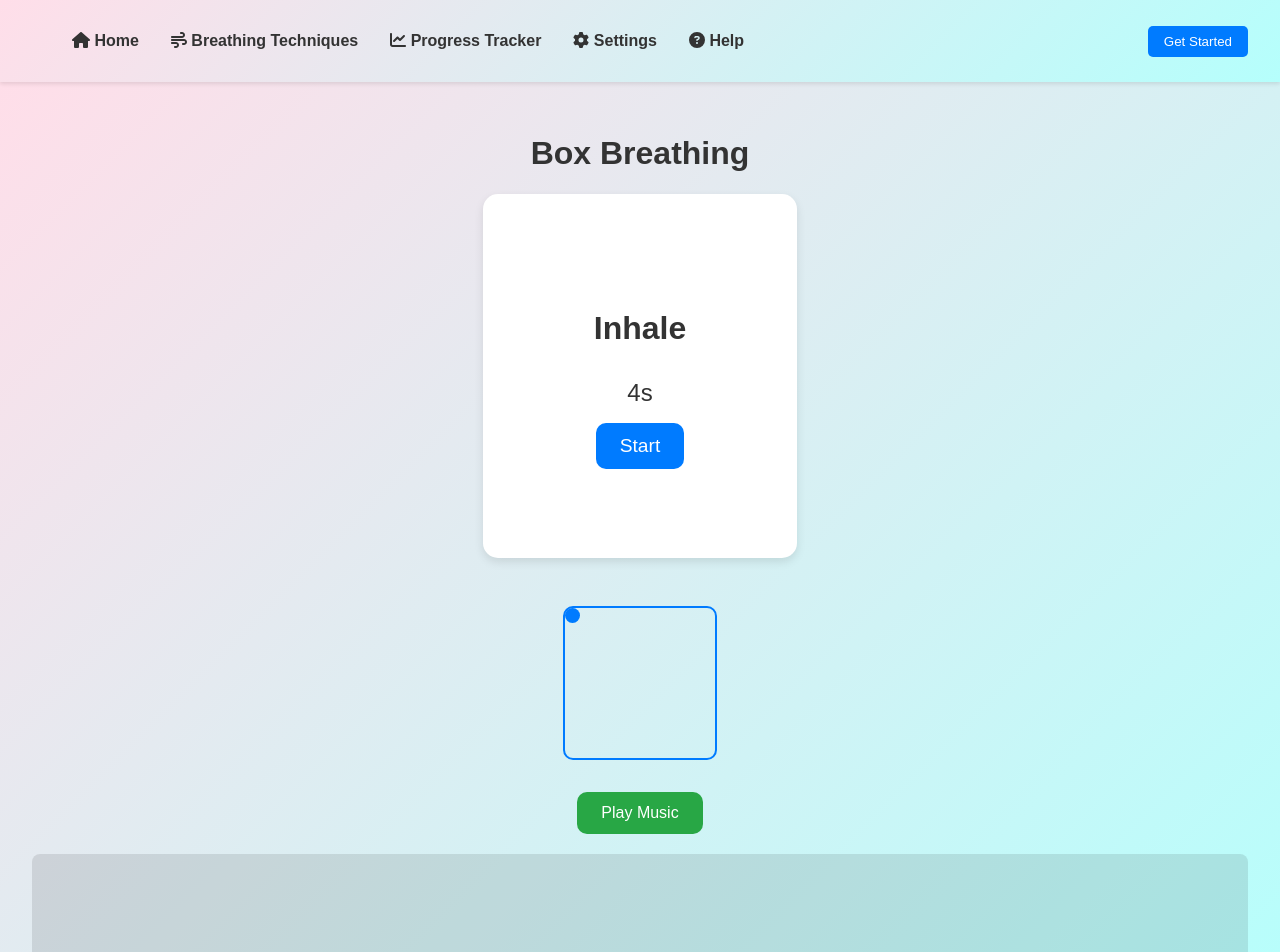
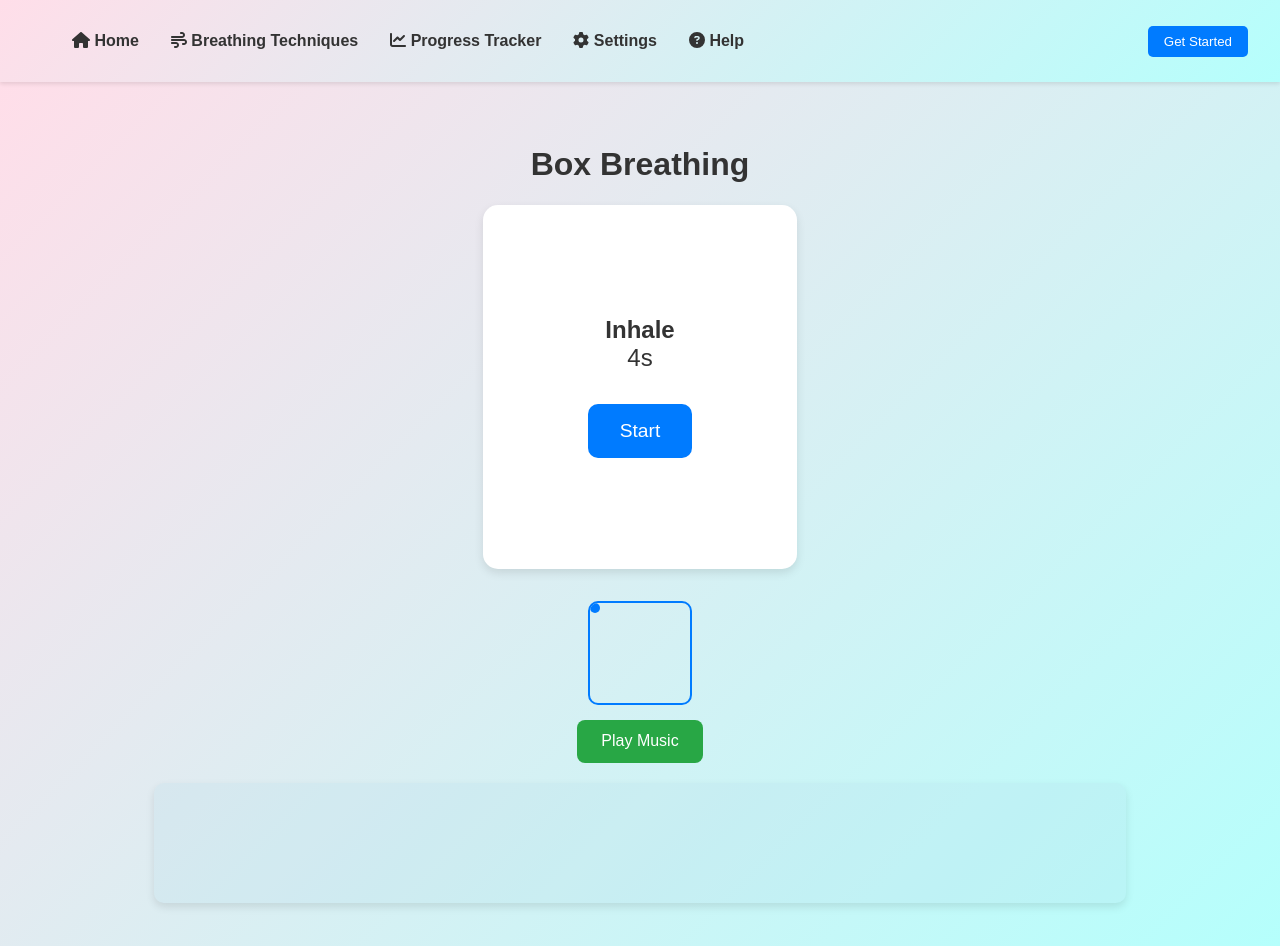
Before and after one commit to Sa1D1111/breathmate, a React (Create React App) app: page /box-breathing in a window 1280 px wide. Shown: the top 952 px of the page. Built offline with nearby package versions, Linux system fonts and the light colour scheme.

Commit message:
most up to date box breath and MVC

```diff
--- a/src/pages/BoxBreathing.css
+++ b/src/pages/BoxBreathing.css
@@ -1,7 +1,7 @@
 .box-breathing-page {
   text-align: center;
   padding: 2rem;
-  background: linear-gradient(135deg, #ffdee9, #b5fffc);
+  background: linear-gradient(135deg, #ffdee9, #b5fffc); /* Gradient */
   min-height: 100vh;
   display: flex;
   flex-direction: column;
@@ -14,29 +14,31 @@
   padding: 2rem;
   border-radius: 15px;
   box-shadow: 0 4px 10px rgba(0, 0, 0, 0.1);
-  width: 250px;
-  height: 300px;
+  width: 250px; /* Fixed width */
+  height: 300px; /* Fixed height */
   display: flex;
   flex-direction: column;
-  justify-content: center;
-  align-items: center;
+  justify-content: center; /* Vertically center content */
+  align-items: center; /* Horizontally center content */
 }
 
-.breathing-container h2 {
-  font-size: 2rem;
-  margin-bottom: 0.5rem;
+.breathing-container h2, .breathing-container p {
+  margin: 0;
+  text-align: center;
+  word-wrap: break-word;
 }
+
 
 .breathing-container p {
   font-size: 1.5rem;
-  margin-bottom: 1rem;
+  margin-bottom: 2rem;
 }
 
 .breathing-button {
   background-color: #007bff;
   color: white;
   border: none;
-  padding: 0.75rem 1.5rem;
+  padding: 1rem 2rem;
   border-radius: 10px;
   cursor: pointer;
   font-size: 1.2rem;
@@ -48,79 +50,69 @@
   transform: scale(1.05);
 }
 
-/* Box Visual */
 .box-visual {
-  margin-top: 3rem;
+  margin-top: 2rem;
 }
 
 .box {
-  position: relative;
-  width: 150px;
-  height: 150px;
+  width: 100px;
+  height: 100px;
   border: 2px solid #007bff;
   border-radius: 10px;
-  margin: 0 auto;
+  position: relative;
+  overflow: hidden; /* Ensures pointer stays within the box */
 }
 
 .pointer {
-  position: absolute;
-  width: 15px;
-  height: 15px;
+  width: 10px;
+  height: 10px;
   background-color: #007bff;
   border-radius: 50%;
-  transition: all 4s linear;
+  position: absolute;
+  transition: transform 4s linear; /* Smooth pointer movement */
 }
 
 .position-0 {
-  top: 0;
-  left: 0;
+  transform: translate(0, 0);
 }
 
 .position-1 {
-  top: 0;
-  left: 100%;
-  transform: translateX(-100%);
+  transform: translate(90px, 0); /* Move to top-right */
 }
 
 .position-2 {
-  top: 100%;
-  left: 100%;
-  transform: translate(-100%, -100%);
+  transform: translate(90px, 90px); /* Move to bottom-right */
 }
 
 .position-3 {
-  top: 100%;
-  left: 0;
-  transform: translateY(-100%);
+  transform: translate(0, 90px); /* Move to bottom-left */
 }
 
-/* Audio Controls */
-.audio-controls {
-  margin-top: 2rem;
-}
-
-.audio-button {
-  background-color: #28a745;
-  color: white;
-  border: none;
-  padding: 0.75rem 1.5rem;
+/* Audio visualizer canvas */
+.audio-visualizer {
+  width: 80%;
+  height: 120px;
   border-radius: 10px;
-  cursor: pointer;
-  font-size: 1rem;
-  transition: background-color 0.3s, transform 0.2s;
-}
-
-.audio-button:hover {
-  background-color: #218838;
-  transform: scale(1.05);
+  background-color: rgba(173, 216, 230, 0.2);
+  margin-top: 20px;
+  box-shadow: 0 4px 8px rgba(0, 0, 0, 0.1);
 }
 
 
 
-.audio-visualizer {
-  width: 100%;
-  height: 150px;
-  margin-top: 20px;
-  background-color: rgba(0, 0, 0, 0.1);
+.audio-button {
+  background-color: #28a745; /* Green background */
+  color: white;
+  border: none;
+  padding: 0.8rem 1.5rem;
   border-radius: 8px;
+  cursor: pointer;
+  font-size: 1rem;
+  transition: background-color 0.3s ease, transform 0.2s ease;
+  margin-top: 15px; /* Adjust spacing */
 }
+
+.audio-button:hover {
+  background-color: #218838; /* Darker green on hover */
+  transform: scale(1.05); /* Slight zoom effect on hover */
+}
--- a/src/pages/BoxBreathing.js
+++ b/src/pages/BoxBreathing.js
@@ -5,12 +5,15 @@ const BoxBreathing = () => {
   const [phase, setPhase] = useState('Inhale');
   const [timeLeft, setTimeLeft] = useState(4);
   const [isRunning, setIsRunning] = useState(false);
-  const [isPlaying, setIsPlaying] = useState(false); // State to handle audio play/pause
+  const [isPlaying, setIsPlaying] = useState(false); // For music play/pause
+  const [audioInitialized, setAudioInitialized] = useState(false); // Track if audio is initialized
+
   const audioRef = useRef(null); // Ref for audio element
-  const canvasRef = useRef(null); // Ref for the canvas element for the visualizer
-  const audioContextRef = useRef(null); // Ref for Web Audio API context
-  const analyserRef = useRef(null); // Ref for audio analyser
-  const dataArrayRef = useRef(null); // Ref to store audio frequency data
+  const canvasRef = useRef(null); // Ref for canvas element
+  const audioContextRef = useRef(null); // Ref for the AudioContext
+  const analyserRef = useRef(null); // Ref for the AnalyserNode
+  const dataArrayRef = useRef(null); // Ref for the frequency data
+  const animationFrameRef = useRef(null); // Ref for animation frame
 
   const phases = [
     { name: 'Inhale', duration: 4 },
@@ -50,29 +53,12 @@ const BoxBreathing = () => {
     }
   };
 
-  const handleMusicPlayPause = () => {
-    if (audioRef.current) {
-      if (isPlaying) {
-        audioRef.current.pause();
-        if (audioContextRef.current) {
-          audioContextRef.current.suspend(); // Pause the audio context
-        }
-      } else {
-        audioRef.current.play();
-        if (audioContextRef.current) {
-          audioContextRef.current.resume(); // Resume the audio context
-        } else {
-          initializeAudioVisualizer(); // Initialize the audio visualizer on first play
-        }
-      }
-      setIsPlaying(!isPlaying);
-    }
-  };
-
+  // Initialize audio context and analyser
   const initializeAudioVisualizer = () => {
+    if (!audioContextRef.current) {
       const audioContext = new (window.AudioContext || window.webkitAudioContext)();
       const analyser = audioContext.createAnalyser();
-    analyser.fftSize = 256;
+      analyser.fftSize = 256; // Smaller size to speed up visualization
 
       const source = audioContext.createMediaElementSource(audioRef.current);
       source.connect(analyser);
@@ -85,43 +71,87 @@ const BoxBreathing = () => {
       analyserRef.current = analyser;
       dataArrayRef.current = dataArray;
 
+      console.log("Audio visualizer initialized");
+
+      // Start the visualizer drawing
       drawVisualizer();
+    }
   };
 
+  // Visualizer drawing function
   const drawVisualizer = () => {
     const canvas = canvasRef.current;
     const canvasCtx = canvas.getContext('2d');
     const analyser = analyserRef.current;
     const dataArray = dataArrayRef.current;
 
+    if (!canvasCtx || !analyser || !dataArray) {
+      console.error("Canvas context or analyser is not set.");
+      return;
+    }
+
     const WIDTH = canvas.width;
     const HEIGHT = canvas.height;
 
+    console.log("Visualizer: Drawing canvas.");
+
     const draw = () => {
-      if (!isPlaying) return; // Stop drawing if the music is paused
-
-      requestAnimationFrame(draw);
+      if (!audioRef.current || audioRef.current.paused) {
+        cancelAnimationFrame(animationFrameRef.current);
+        console.log("Visualizer: Audio is not playing, stopping draw.");
+        return; // Stop drawing if not playing
+      }
 
       analyser.getByteFrequencyData(dataArray);
+      console.log('Frequency Data:', dataArray); // Log frequency data for debugging
 
-      canvasCtx.fillStyle = 'rgba(0, 0, 0, 0.1)';
-      canvasCtx.fillRect(0, 0, WIDTH, HEIGHT);
+      canvasCtx.clearRect(0, 0, WIDTH, HEIGHT); // Clear the canvas
 
       const barWidth = (WIDTH / dataArray.length) * 2.5;
       let barHeight;
       let x = 0;
 
+      // Loop through the frequency data and draw bars
       for (let i = 0; i < dataArray.length; i++) {
         barHeight = dataArray[i];
+        canvasCtx.fillStyle = `rgb(${barHeight + 100},50,150)`; // Color based on bar height
+        canvasCtx.fillRect(x, HEIGHT - barHeight / 2, barWidth, barHeight / 2); // Draw the bar
+        x += barWidth + 1; // Move to next bar
+      }
 
-        canvasCtx.fillStyle = `rgb(${barHeight + 100},50,150)`;
-        canvasCtx.fillRect(x, HEIGHT - barHeight / 2, barWidth, barHeight / 2);
-
-        x += barWidth + 1;
-      }
+      animationFrameRef.current = requestAnimationFrame(draw); // Loop the drawing function
     };
 
-    draw();
+    draw(); // Start drawing
+  };
+
+  const handleMusicPlayPause = async () => {
+    try {
+      if (audioRef.current) {
+        if (isPlaying) {
+          // Pause both audio and audio context
+          audioRef.current.pause();
+          if (audioContextRef.current) {
+            audioContextRef.current.suspend();
+          }
+          setIsPlaying(false);
+        } else {
+          // Play the audio and resume audio context
+          await audioRef.current.play();
+          if (!audioInitialized) {
+            // Initialize visualizer only on the first play
+            initializeAudioVisualizer();
+            setAudioInitialized(true);
+          } else if (audioContextRef.current.state === 'suspended') {
+            // Resume the AudioContext if it was suspended
+            await audioContextRef.current.resume();
+          }
+          setIsPlaying(true);
+        }
+      }
+    } catch (error) {
+      console.error("Error playing audio:", error);
+    }
   };
 
   return (
@@ -154,7 +184,7 @@ const BoxBreathing = () => {
       </div>
 
       {/* Audio Visualizer */}
-      <canvas ref={canvasRef} className="audio-visualizer"></canvas>
+      <canvas ref={canvasRef} className="audio-visualizer" width="600" height="150"></canvas>
     </div>
   );
 };
--- a/src/pages/Home.js
+++ b/src/pages/Home.js
@@ -31,8 +31,19 @@ import { fetchBreathworkTechniques } from '../controllers/breathworkController';
        </header>
 
 
-       {/* Render the breathwork techniques fetched from the controller */}
-       <section className="beginner-techniques">
+
+
+
+       <section className="about-breathwork">
+         <h2>What is Breathwork?</h2>
+         <p>Breathwork consists of techniques that focus on mindful breathing to improve mental, physical, and spiritual health. It's proven to help with stress, anxiety, and overall well-being.
+         Breathwork refers to a variety of breathing techniques and exercises that can help with mental, physical, and spiritual health. It involves changing your breathing patterns for healing and self-care purposes. Using breathwork has been proven to help people reduce their stress and anxiety levels.
+         </p>
+       </section>
+
+       {/* MODEL VIEW CONTROLLER CODE */}
+ {/* Render the breathwork techniques fetched from the controller */}
+ <section className="beginner-techniques">
           <h2>Breathwork Techniques for Beginners</h2>
           <div className="technique-grid">
             {techniques.map((technique, index) => (
@@ -45,16 +56,7 @@ import { fetchBreathworkTechniques } from '../controllers/breathworkController';
         </section>
 
 
-       <section className="about-breathwork">
-         <h2>What is Breathwork?</h2>
-         <p>Breathwork consists of techniques that focus on mindful breathing to improve mental, physical, and spiritual health. It's proven to help with stress, anxiety, and overall well-being.
-         Breathwork refers to a variety of breathing techniques and exercises that can help with mental, physical, and spiritual health. It involves changing your breathing patterns for healing and self-care purposes. Using breathwork has been proven to help people reduce their stress and anxiety levels.
-         </p>
-       </section>
-
-
-
-       <section className="beginner-techniques">
+       {/* <section className="beginner-techniques">
          <h2>Breathwork Techniques for Beginners</h2>
          <div className="technique-grid">
            <div className="technique-item">
@@ -74,7 +76,7 @@ import { fetchBreathworkTechniques } from '../controllers/breathworkController';
              <p>A calming technique for anxiety and insomnia, using a rhythmic breath pattern.</p>
            </div>
          </div>
-       </section>
+       </section> */}
 
        <section className="advanced-techniques">
          <h2>Advanced Breathing Techniques</h2>
```
Lines whose indentation alone changed are shown as unchanged.
